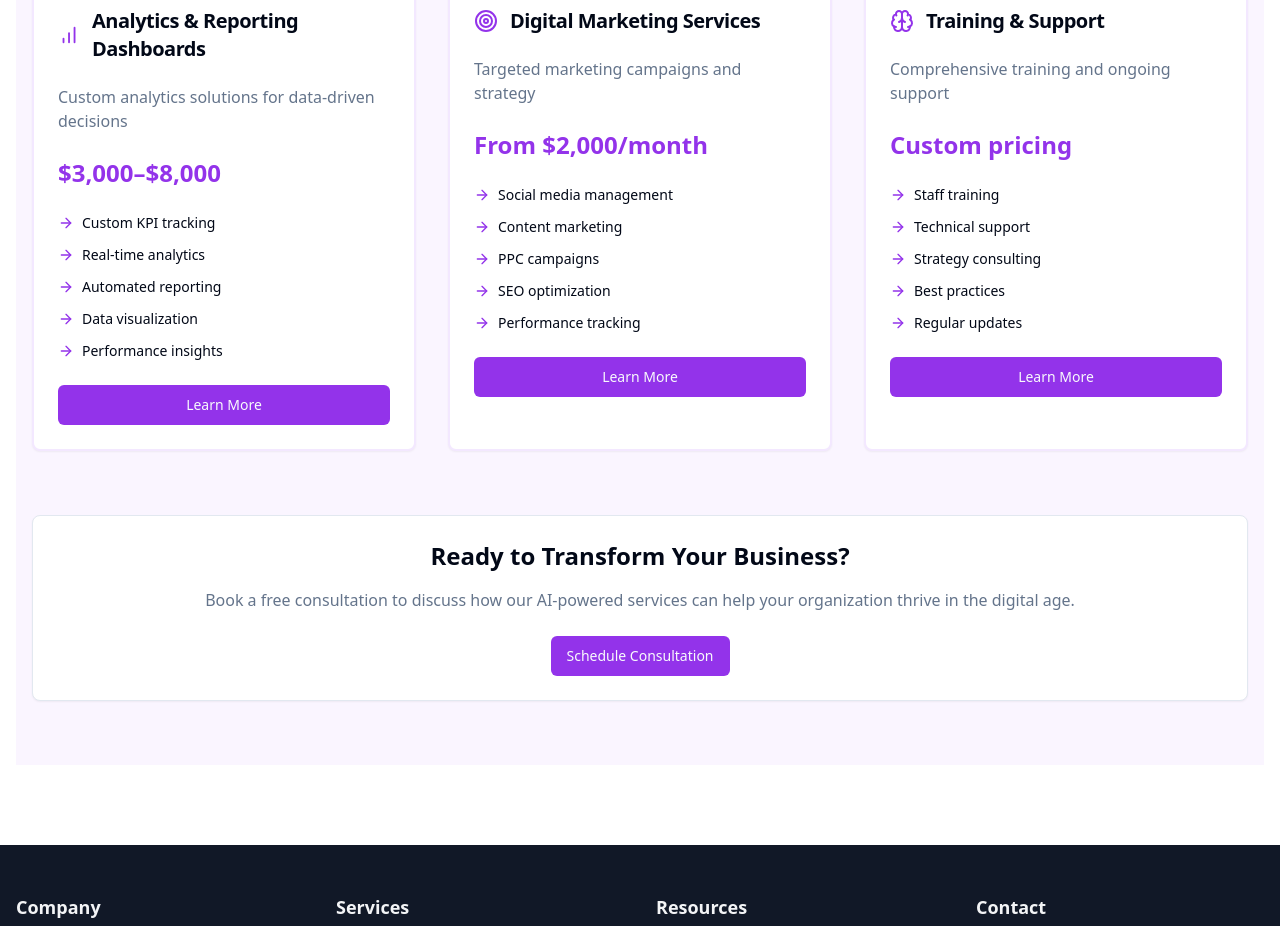
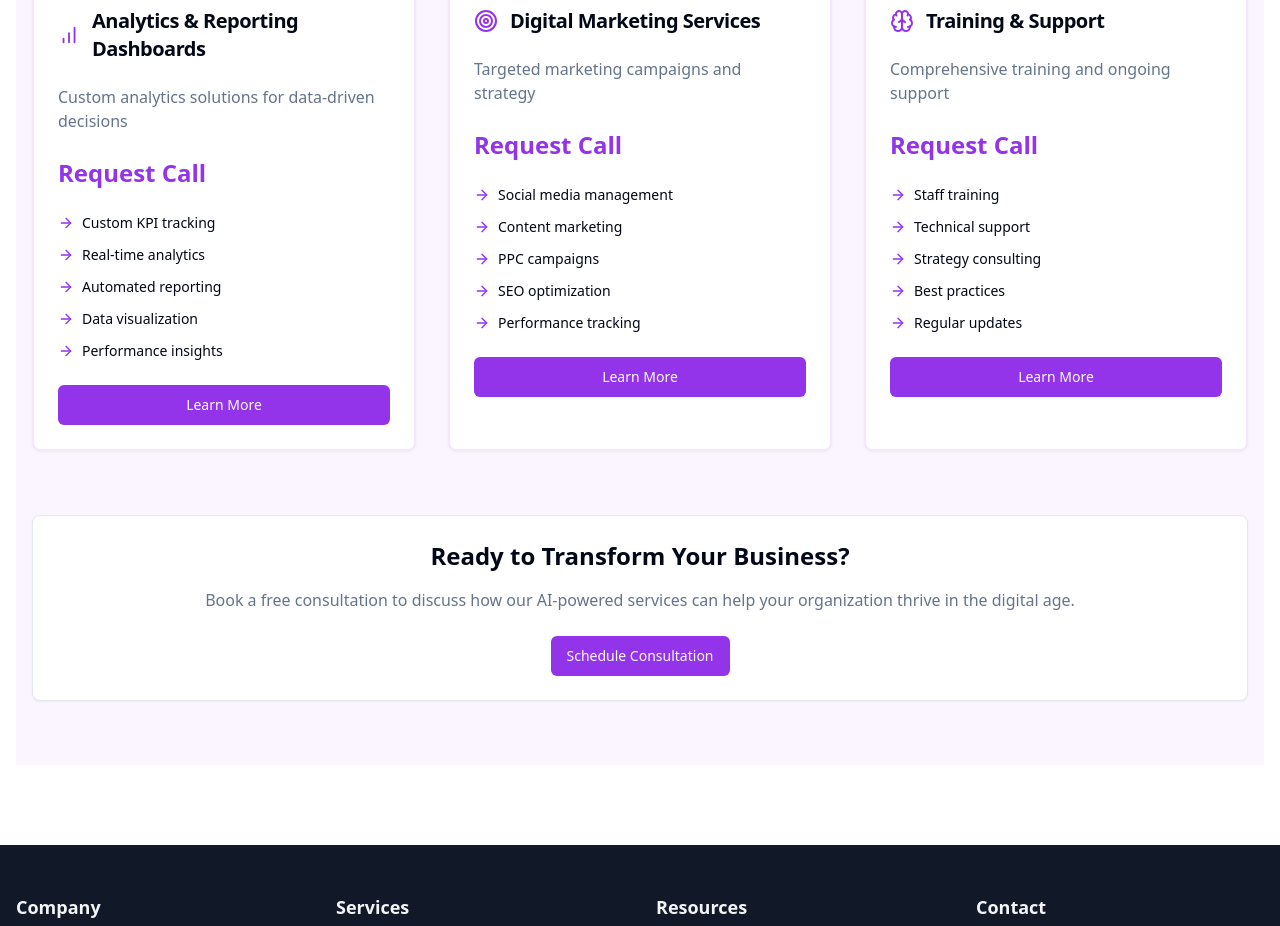
Before and after one commit to salutethegenius/kemisdigital-2027, a React (Vite) app in the folder client/: page /services in a window 1280 px wide. Shown: the part 3100-4026 px from the top of the page. Built offline with nearby package versions, Linux system fonts and the light colour scheme; no server answers.

Commit message:
Agent query: Are the additional services now showing "Request Call" instead of specific pricing?

```diff
--- a/client/src/pages/Services.tsx
+++ b/client/src/pages/Services.tsx
@@ -205,7 +205,7 @@ const additionalServices = [
     title: "Analytics & Reporting Dashboards",
     description: "Custom analytics solutions for data-driven decisions",
     icon: BarChart,
-    price: "$3,000–$8,000",
+    price: "Request Call",
     features: [
       "Custom KPI tracking",
       "Real-time analytics",
@@ -218,7 +218,7 @@ const additionalServices = [
     title: "Digital Marketing Services",
     description: "Targeted marketing campaigns and strategy",
     icon: Target,
-    price: "From $2,000/month",
+    price: "Request Call",
     features: [
       "Social media management",
       "Content marketing",
@@ -231,7 +231,7 @@ const additionalServices = [
     title: "Training & Support",
     description: "Comprehensive training and ongoing support",
     icon: Brain,
-    price: "Custom pricing",
+    price: "Request Call",
     features: [
       "Staff training",
       "Technical support",
```
